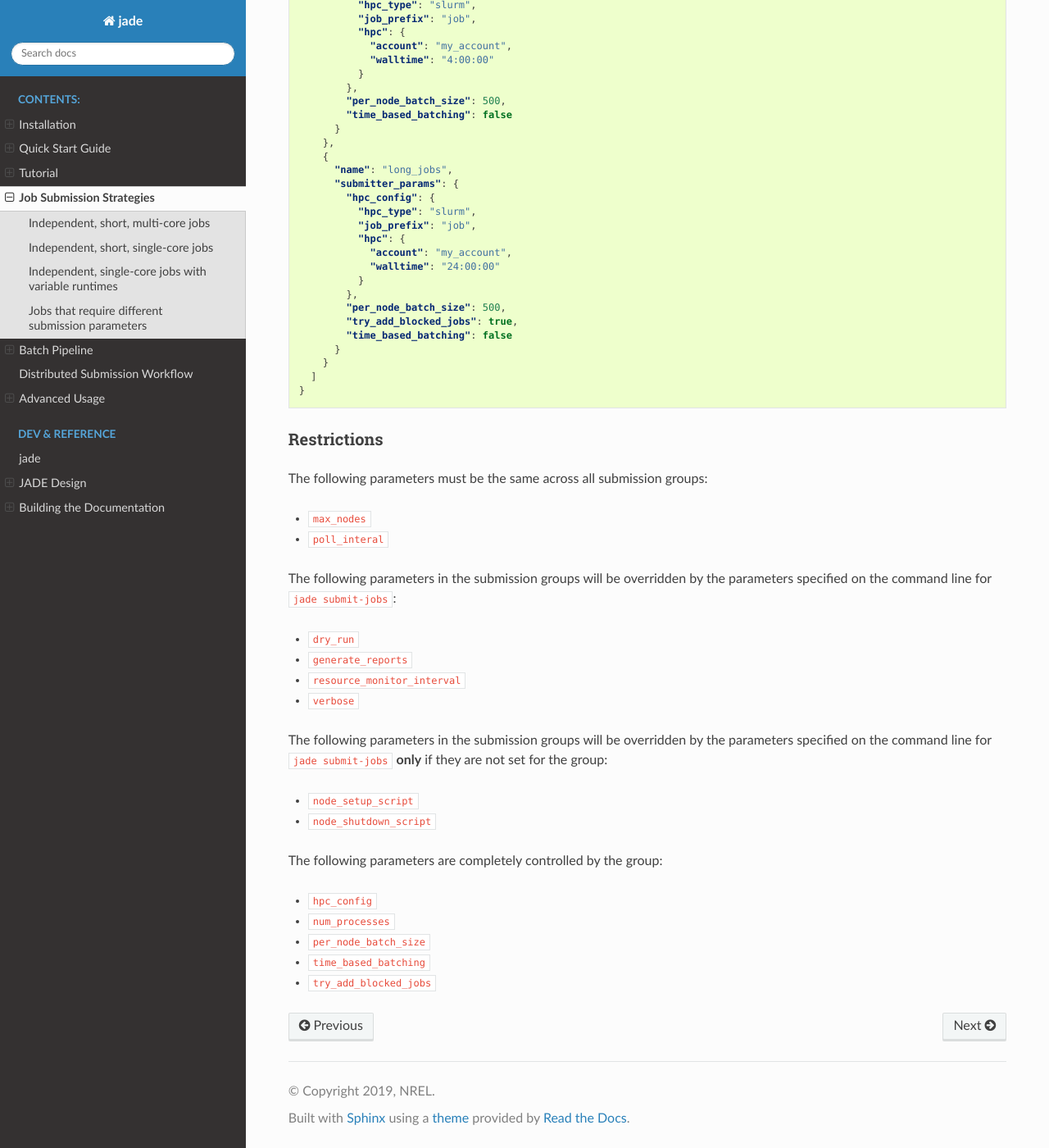
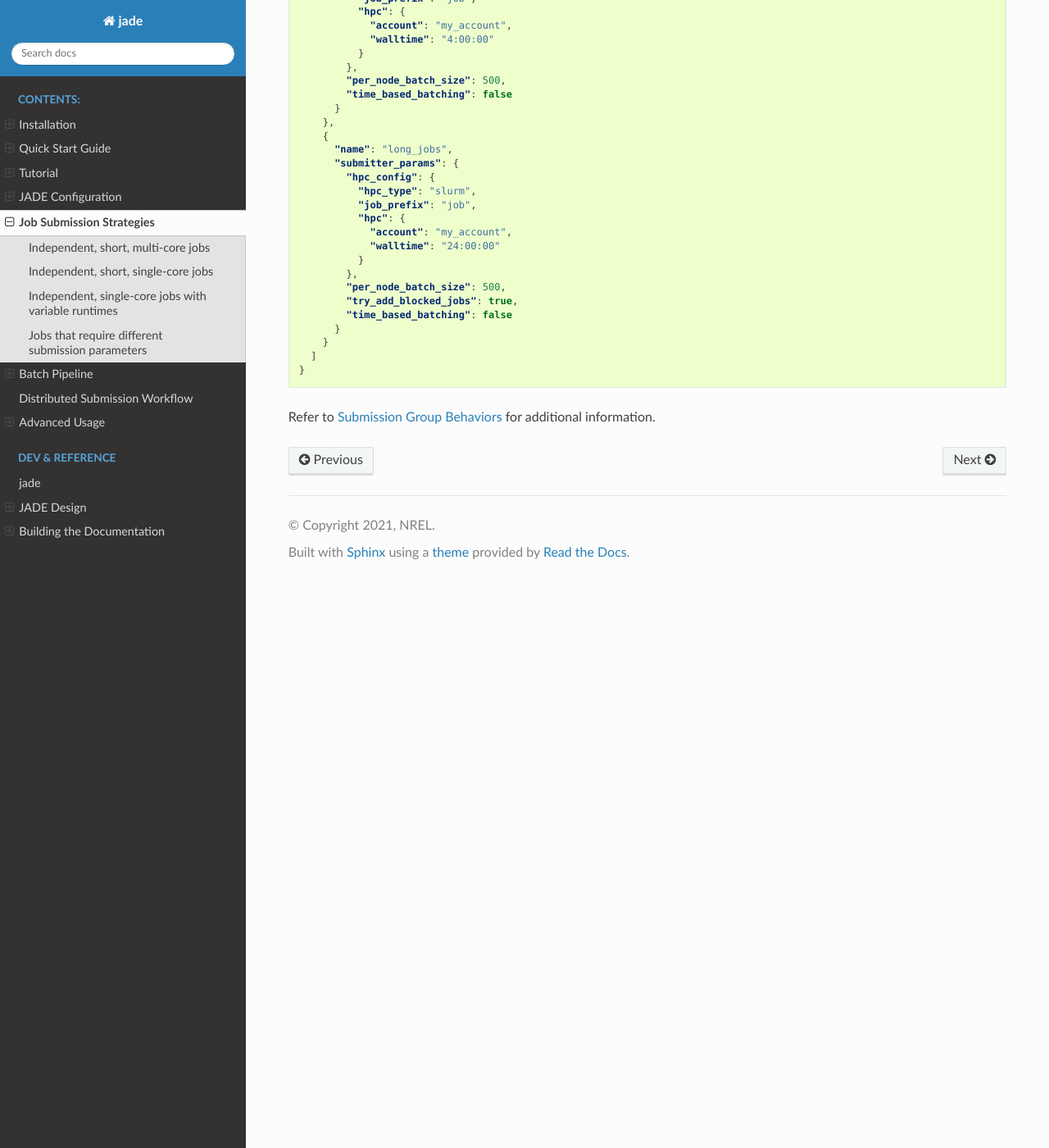
Before and after one commit to NREL/jade, a Sphinx documentation site: the page built from docs/source/submission_strategies.rst, in a window 1280 px wide and 1400 px high, scrolled down 3847 px. Shown: the whole window at 82% size. Built offline with Sphinx 7.4.7 and the Read the Docs theme 2.0.0, drawn with Linux system fonts in a browser that asks for light colours; pages that are not in the unit, such as notebooks, are missing from menus; some of the changed text lies outside the part shown.

```diff
--- a/docs/source/conf.py
+++ b/docs/source/conf.py
@@ -19,11 +19,11 @@ import sphinx_rtd_theme
 # -- Project information -----------------------------------------------------
 
 project = "jade"
-copyright = "2019, NREL"
+copyright = "2021, NREL"
 author = "NREL"
 
 # The full version, including alpha/beta/rc tags
-release = "0.1"
+release = "0.3.0"
 
 
 # -- General configuration ---------------------------------------------------
@@ -46,12 +46,6 @@ extensions = [
 # Add any paths that contain templates here, relative to this directory.
 templates_path = ["_templates"]
 
-# The language for content autogenerated by Sphinx. Refer to documentation
-# for a list of supported languages.
-#
-# This is also used if you do content translation via gettext catalogs.
-# Usually you set "language" from the command line for these cases.
-language = "Python"
 # The suffix(es) of source filenames.
 # You can specify multiple suffix as a list of string:
 #
--- a/docs/source/index.rst
+++ b/docs/source/index.rst
@@ -79,6 +79,7 @@ Refer to :ref:`advanced_guide_label` for more information.
    installation
    quickstart
    tutorial
+   job_configuration
    submission_strategies
    pipeline
    distributed_submission
@@ -92,7 +93,6 @@ Refer to :ref:`advanced_guide_label` for more information.
    design
    build_docs
 
-
 Indices and tables
 ==================
 
--- a/docs/source/submission_strategies.rst
+++ b/docs/source/submission_strategies.rst
@@ -132,25 +132,27 @@ Jobs that require different submission parameters
 Some jobs will take less than 4 hours, and so can run on the short queue. Other
 jobs take longer and so need to run on the standard queue.
 
-Strategy:
+**Strategy**:
 
-- Define two submission groups.
+- Define two instances of a :ref:`model_submission_group`.
 - Set the submission group for each job appropriately.
 
-The ``SubmissionGroup`` object contains a name as well as a
-``SubmitterParameters`` object. The latter contains batch parameters like
+A submission group allows you to define batch parameters like
 ``per-node-batch-size`` as well as HPC parameters. You can customize most of
 these parameters for each submission group.
 
 Here's how to create the JSON object that you will need to add to the
 ``config.json`` file.
 
-1. Create default submission parameters with ``jade config submitter-params -c submitter_params.json``.
-2. Edit that file and make the single object an array of objects (enclose it with `[]`).
+1. Create default submission parameters with ``jade config submitter-params -c
+   submitter_params.json``.
+2. Edit that file and make the single object an array of objects (enclose it
+   with `[]`).
 3. Make a copy of the object for each group.
 4. Customize each group.
 5. Add the group to the ``config.json`` file at the root level.
-6. Add a ``submission_group`` entry to each job where the value is the group name.
+6. Add a ``submission_group`` entry to each job where the value is the group
+   name.
 
 Here is an example of part of a ``config.json`` file:
 
@@ -216,32 +218,4 @@ Here is an example of part of a ``config.json`` file:
       ]
     }
 
-Restrictions
-------------
-The following parameters must be the same across all submission groups:
-
-- ``max_nodes``
-- ``poll_interal``
-
-The following parameters in the submission groups will be overridden by the
-parameters specified on the command line for ``jade submit-jobs``:
-
-- ``dry_run``
-- ``generate_reports``
-- ``resource_monitor_interval``
-- ``verbose``
-
-The following parameters in the submission groups will be overridden by the
-parameters specified on the command line for ``jade submit-jobs`` **only**
-if they are not set for the group:
-
-- ``node_setup_script``
-- ``node_shutdown_script``
-
-The following parameters are completely controlled by the group:
-
-- ``hpc_config``
-- ``num_processes``
-- ``per_node_batch_size``
-- ``time_based_batching``
-- ``try_add_blocked_jobs``
+Refer to :ref:`submission_group_behaviors` for additional information.
```
Also changed, not shown: other parts of docs/source/submission_strategies.rst (+19 -19 lines), docs/make_model_tables.py (added, +70 -0 lines), docs/source/data_models.rst (added, +46 -0 lines), docs/source/job_configuration.rst (added, +72 -0 lines), docs/source/tutorial.rst (+19 -7 lines), 9 other files.
